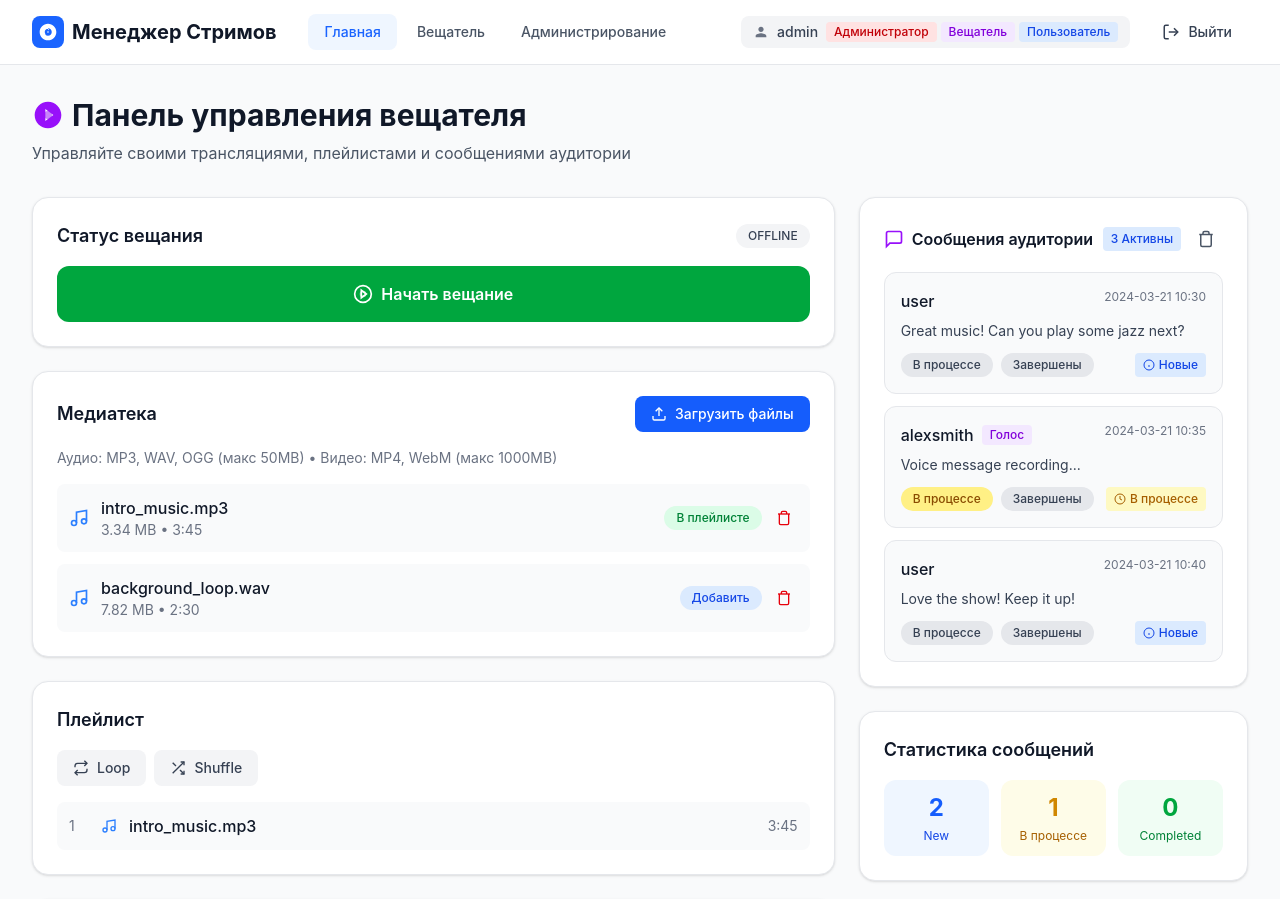
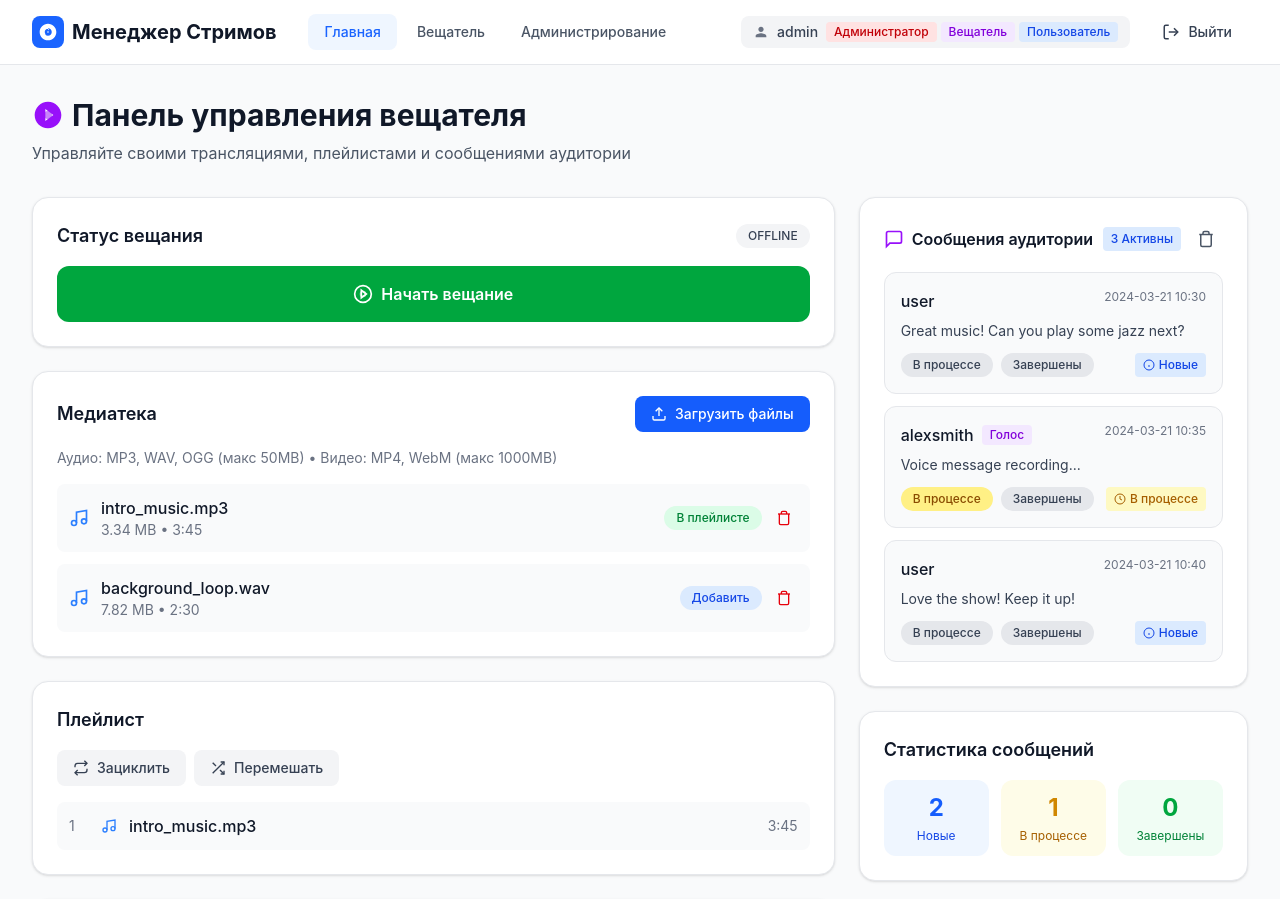
Before and after one commit to YanaFicus/hackathone-ttk, a React (Vite) app: page /broadcaster in a window 1280 px wide. Shown: the top 899 px of the page. Built offline with nearby package versions, Linux system fonts and the light colour scheme.

Commit message:
fix: language in broadcaster page

```diff
--- a/src/pages/BroadcasterPanel.tsx
+++ b/src/pages/BroadcasterPanel.tsx
@@ -302,7 +302,7 @@ export default function BroadcasterPanel() {
                     <polyline points="7 23 3 19 7 15" />
                     <path d="M21 13v2a4 4 0 0 1-4 4H3" />
                   </svg>
-                  Loop
+                  Зациклить
                 </button>
                 <button
                   onClick={() => setIsShuffle(!isShuffle)}
@@ -326,7 +326,7 @@ export default function BroadcasterPanel() {
                     <line x1="15" y1="15" x2="21" y2="21" />
                     <line x1="4" y1="4" x2="9" y2="9" />
                   </svg>
-                  Shuffle
+                  Перемешать
                 </button>
               </div>
 
@@ -685,7 +685,7 @@ export default function BroadcasterPanel() {
                   <div className="text-2xl font-bold text-blue-600">
                     {newMessagesCount}
                   </div>
-                  <div className="text-xs text-blue-700 mt-1">New</div>
+                  <div className="text-xs text-blue-700 mt-1">Новые</div>
                 </div>
                 <div className="text-center p-3 bg-yellow-50 rounded-xl">
                   <div className="text-2xl font-bold text-yellow-600">
@@ -697,7 +697,7 @@ export default function BroadcasterPanel() {
                   <div className="text-2xl font-bold text-green-600">
                     {completedCount}
                   </div>
-                  <div className="text-xs text-green-700 mt-1">Completed</div>
+                  <div className="text-xs text-green-700 mt-1">Завершены</div>
                 </div>
               </div>
             </div>
```
